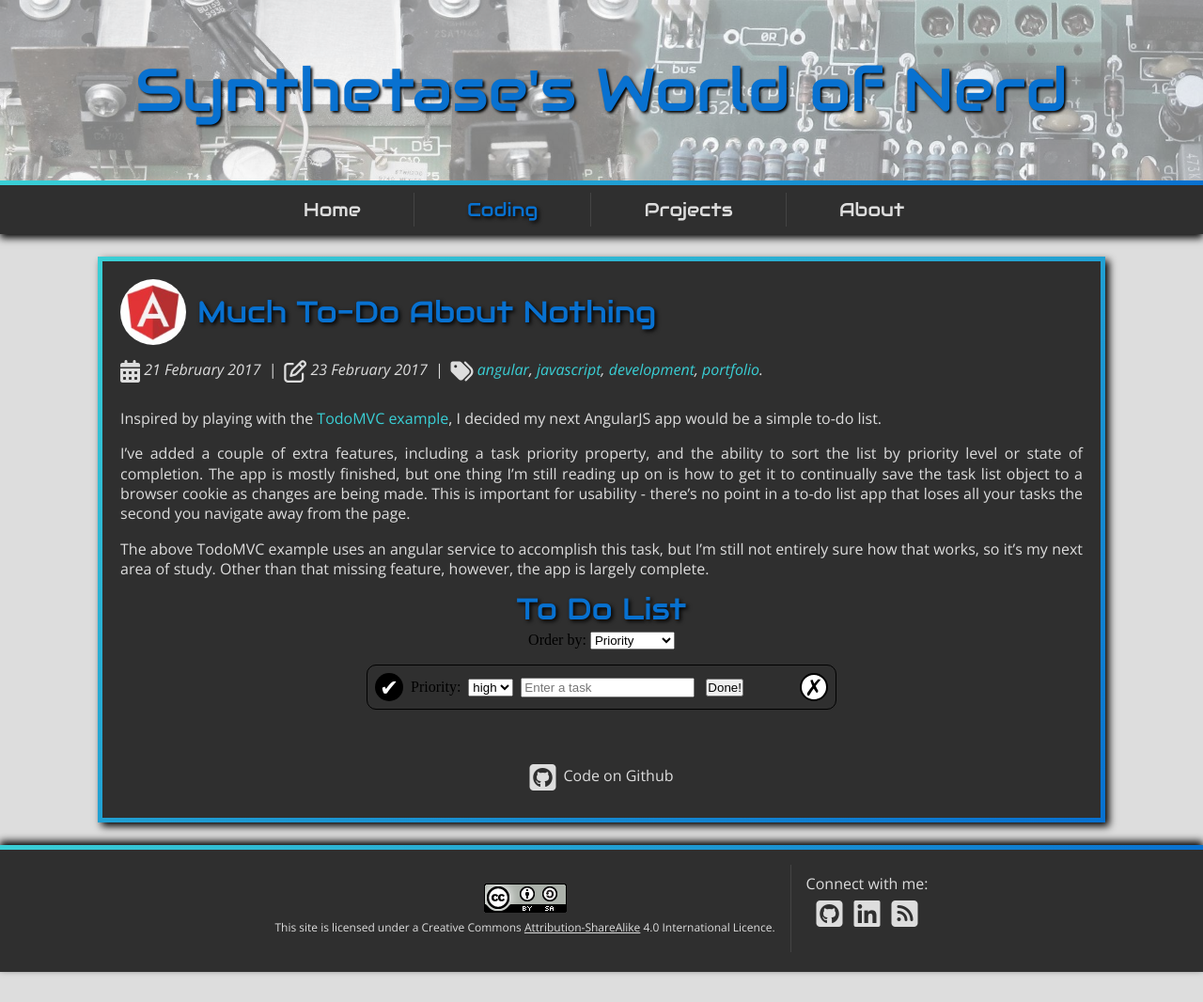
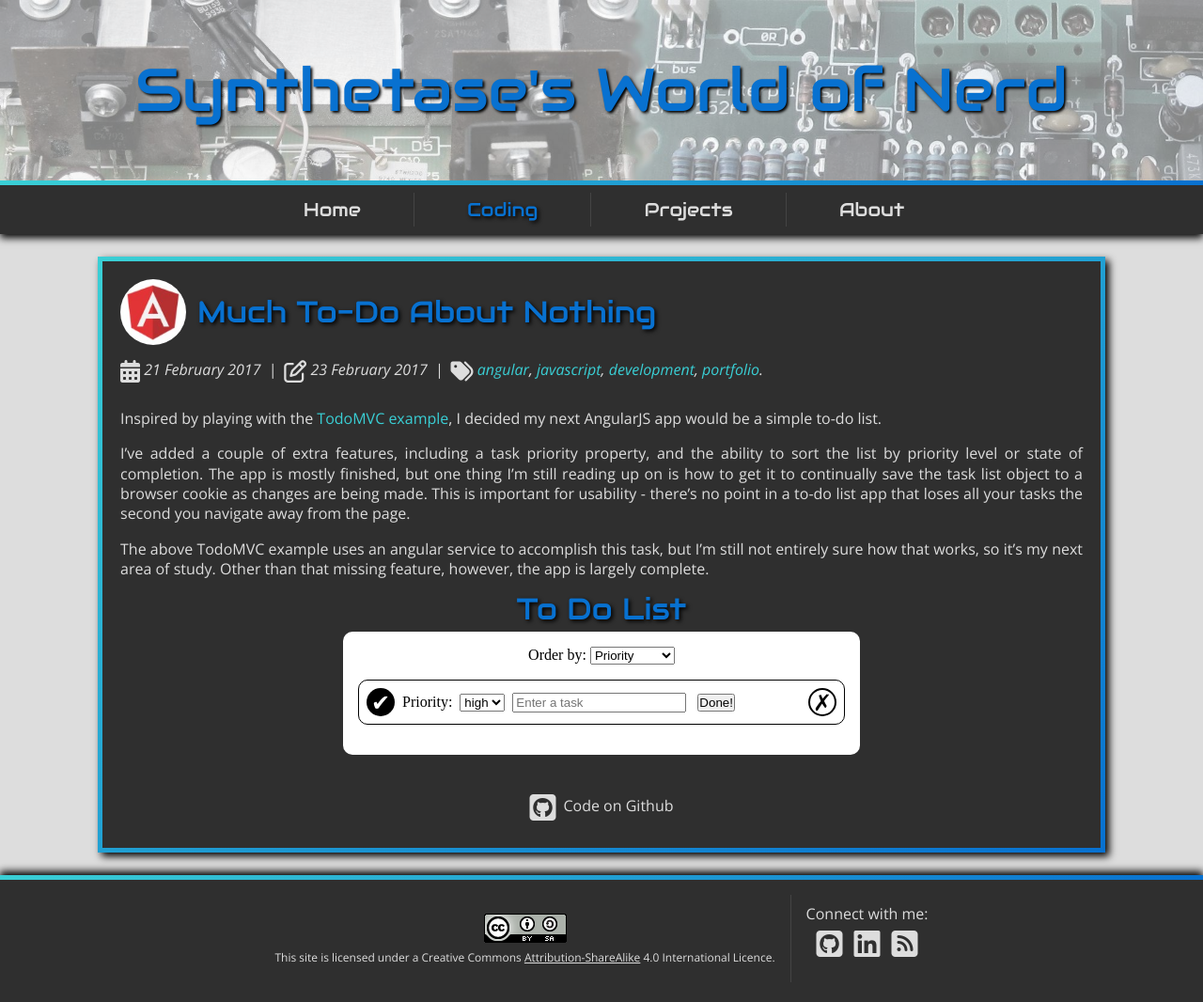
Before and after one commit to StaphSynth/StaphSynth.github.io, a Jekyll site: the page built from _posts/2017-02-21-AngularJS-todo-list.md, in a window 1280 px wide. Shown: the whole page at 94% size. Built offline with Jekyll 4.4.1, drawn with Linux system fonts in a browser that asks for light colours; nearby versions of some CDN libraries; before the commit the page ends 1034 px from its top, so only the background shows below that.

Commit message:
fix overflow bug and background colour

```diff
--- a/css/todolist.css
+++ b/css/todolist.css
@@ -1,3 +1,14 @@
+#todoAppRoot {
+  max-width: 550px;
+  margin: 0 auto;
+}
+
+#appContainer {
+  border-radius: 10px;
+  background-color: white;
+  padding: 1rem;
+}
+
 .itemContainer,
 #inputContainer,
 .taskDiv {
@@ -21,11 +32,6 @@
 .taskDiv span select,
 .taskDiv span input {
   margin: 0.25rem;
-}
-
-#todoAppRoot {
-  max-width: 500px;
-  margin: 0 auto;
 }
 
 .priorityDiv,
```
